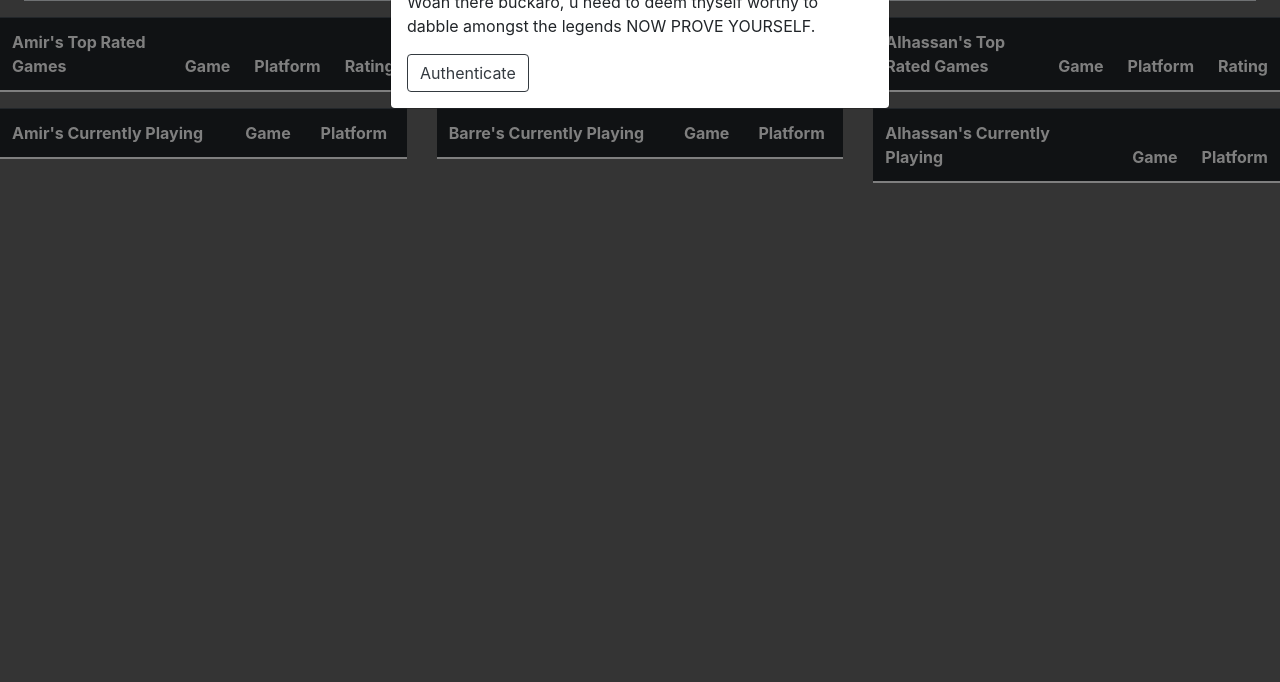
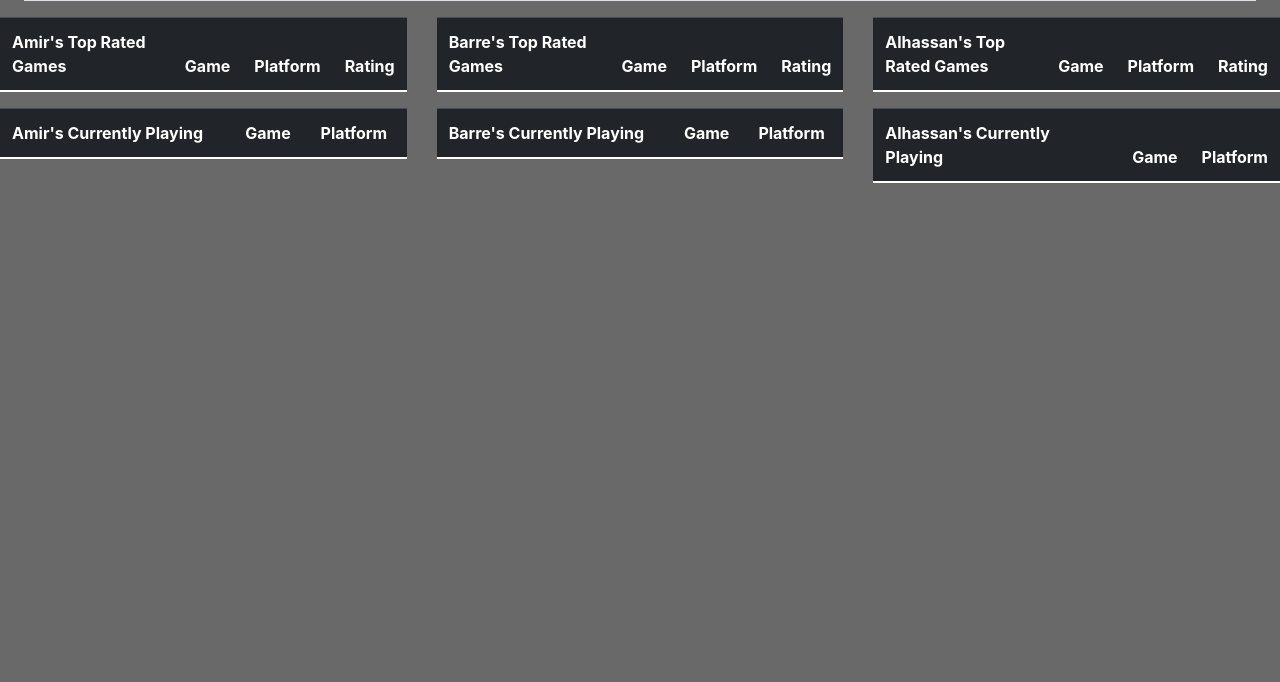
Before and after one commit to amir-hu/Gamingcompendium, a website: page Pages/Index.html in a window 1280 px wide. Shown: the part 118-800 px from the top of the page. Drawn offline with nearby package versions, Linux system fonts and the light colour scheme.

Commit message:
Update Index.html

```diff
--- a/Pages/Index.html
+++ b/Pages/Index.html
@@ -30,7 +30,7 @@
 <body>
     <script>
         $(document).ready(function () {
-            $("#myModal").modal('show');
+            //$("#myModal").modal('show');
 
 
         });
```
